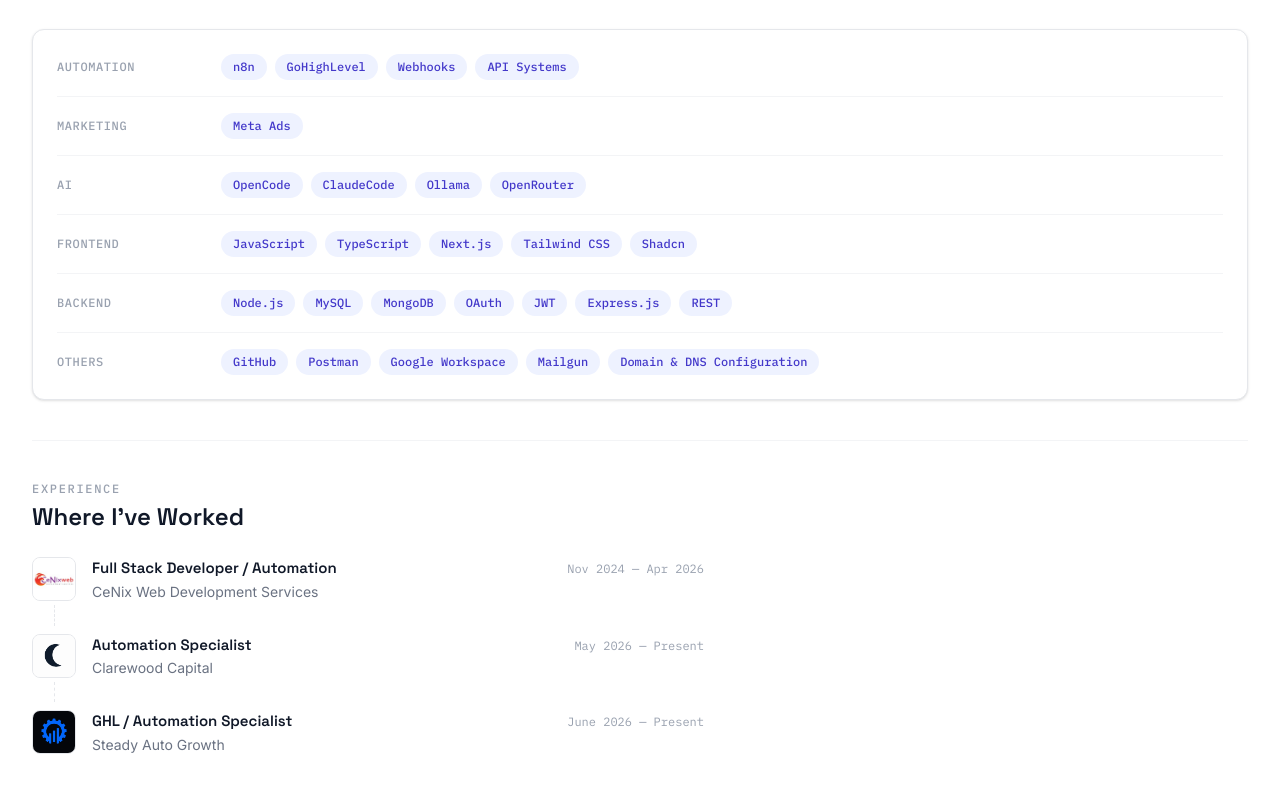
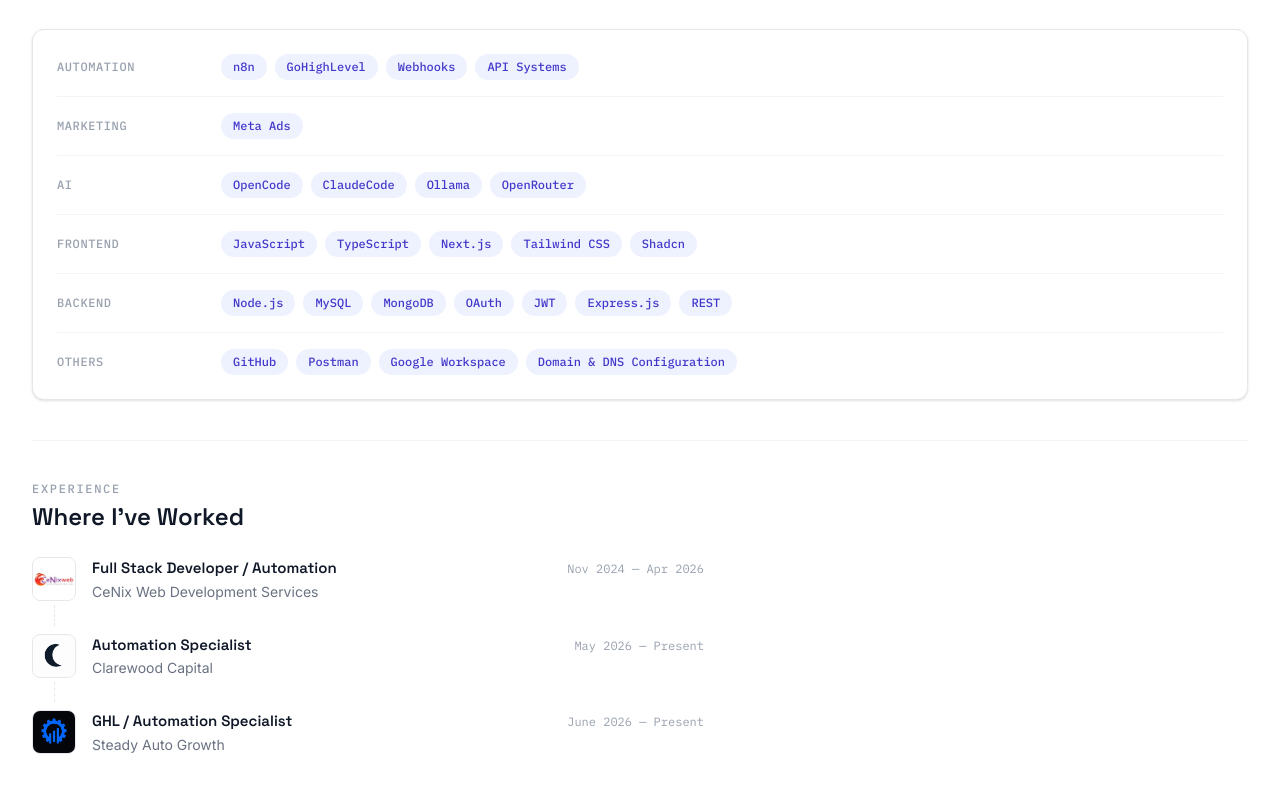
Before and after one commit to ranran232/portfoliov2, a Next.js app: page /about in a window 1280 px wide. Shown: the part 1374-2167 px from the top of the page. Built offline with nearby package versions, Linux system fonts and the light colour scheme.

Commit message:
removed mailgun

```diff
--- a/components/About.tsx
+++ b/components/About.tsx
@@ -122,7 +122,7 @@
   { category: 'AI', skills: ['OpenCode', 'ClaudeCode', 'Ollama', 'OpenRouter'] },
   { category: 'Frontend', skills: ['JavaScript', 'TypeScript', 'Next.js', 'Tailwind CSS', 'Shadcn'] },
   { category: 'Backend', skills: ['Node.js', 'MySQL', 'MongoDB', 'OAuth', 'JWT', 'Express.js', 'REST'] },
-  { category: 'Others', skills: ['GitHub', 'Postman', 'Google Workspace', 'Mailgun', 'Domain & DNS Configuration'] },
+  { category: 'Others', skills: ['GitHub', 'Postman', 'Google Workspace', 'Domain & DNS Configuration'] },
 ];
 
 interface ExperienceEntry {
```
